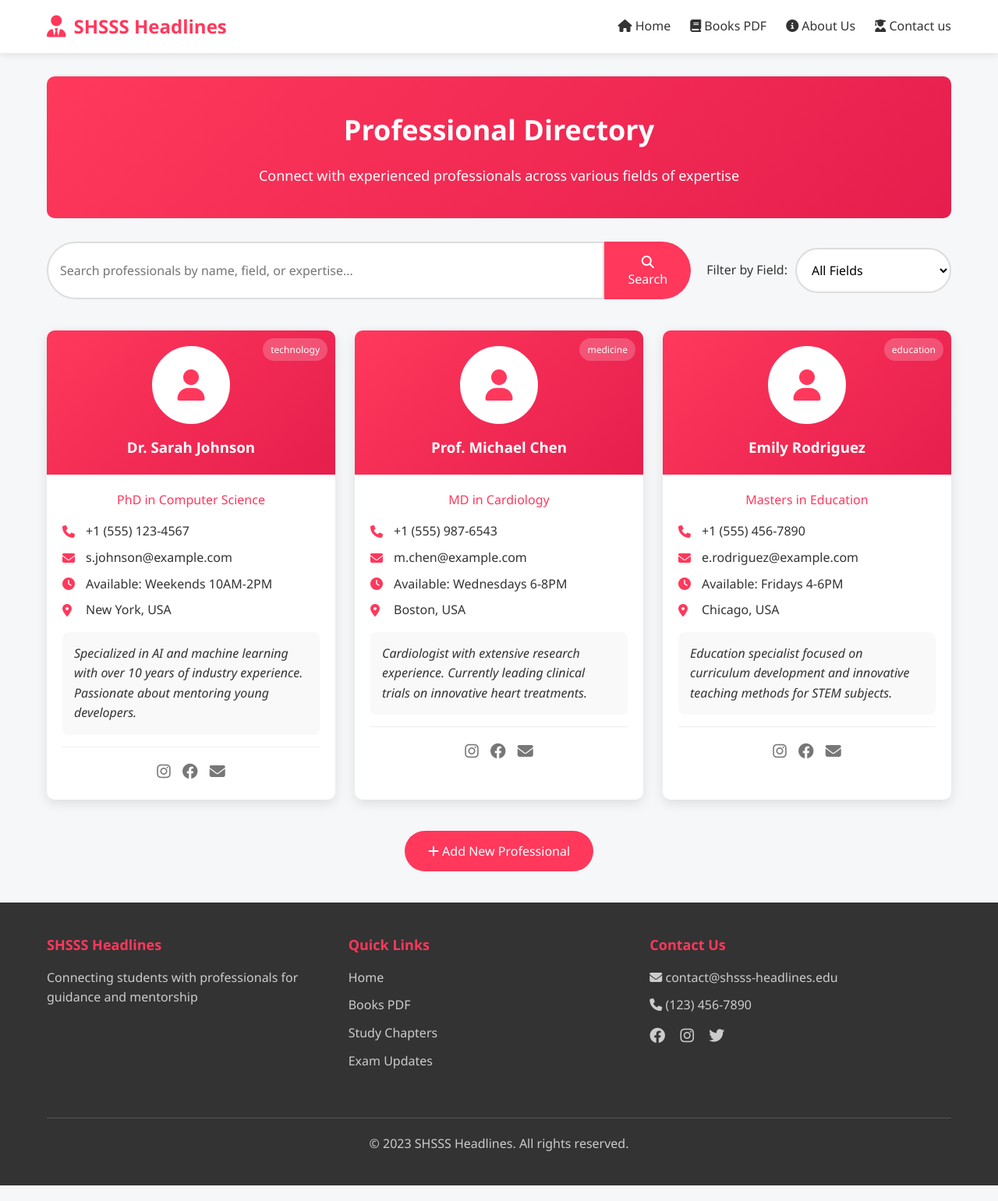
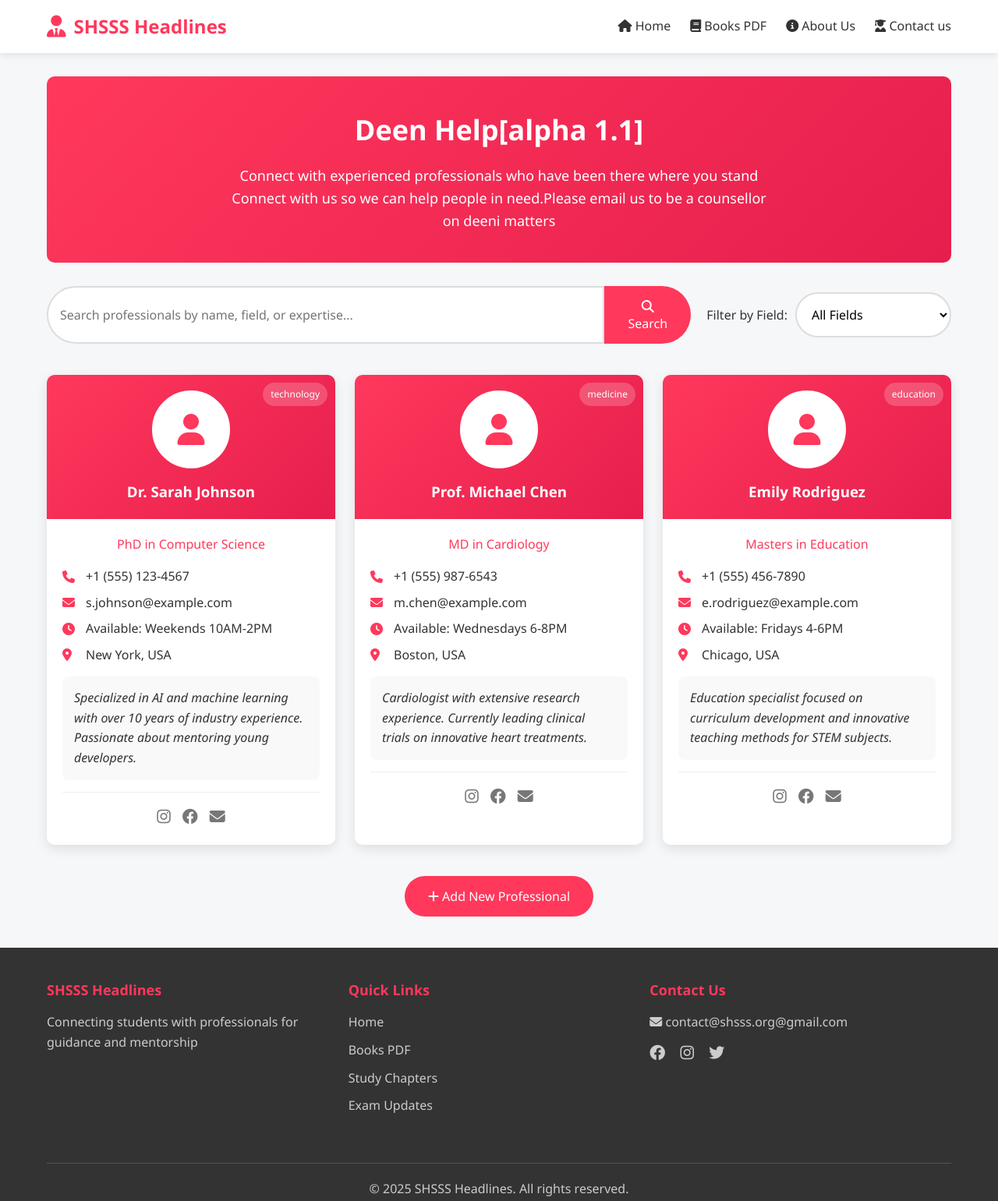
Before and after one commit to SHSSS-org/deen_help, a plain HTML site: page index.html in a window 1280 px wide. Shown: the whole page at 78% size. Drawn offline with Linux system fonts and the light colour scheme.

Commit message:
Update index.html

```diff
--- a/index.html
+++ b/index.html
@@ -528,8 +528,9 @@
     <div class="container">
         <!-- Page Header -->
         <section class="page-header">
-            <h2>Professional Directory</h2>
-            <p>Connect with experienced professionals across various fields of expertise</p>
+            <h2>Deen Help[alpha 1.1]</h2>
+            <p>Connect with experienced professionals who have been there where you stand</p>
+            <p>Connect with us so we can help people in need.Please email us to be a counsellor on deeni matters</p>
         </section>
 
         <!-- Search and Filter Section -->
@@ -671,8 +672,7 @@
 
                 <div class="footer-section">
                     <h3>Contact Us</h3>
-                    <p><i class="fas fa-envelope"></i> contact@shsss-headlines.edu</p>
-                    <p><i class="fas fa-phone"></i> (123) 456-7890</p>
+                    <p><i class="fas fa-envelope"></i> contact@shsss.org@gmail.com</p>
                     <div class="social-icons">
                         <a href="https://flownetic.github.io/flovvnetic_soon/"><i class="fab fa-facebook"></i></a>
                         <a href="https://flownetic.github.io/flovvnetic_soon/"><i class="fab fa-instagram"></i></a>
@@ -682,7 +682,7 @@
             </div>
 
             <div class="copyright">
-                <p>&copy; 2023 SHSSS Headlines. All rights reserved.</p>
+                <p>&copy; 2025 SHSSS Headlines. All rights reserved.</p>
             </div>
         </div>
     </footer>
```
